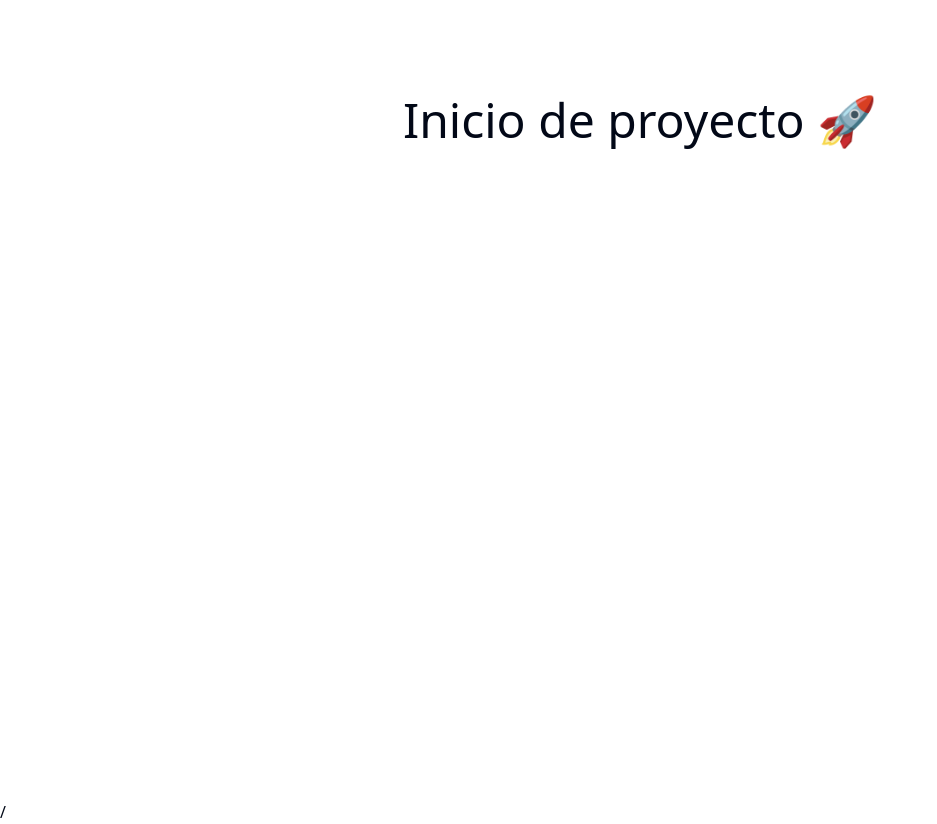
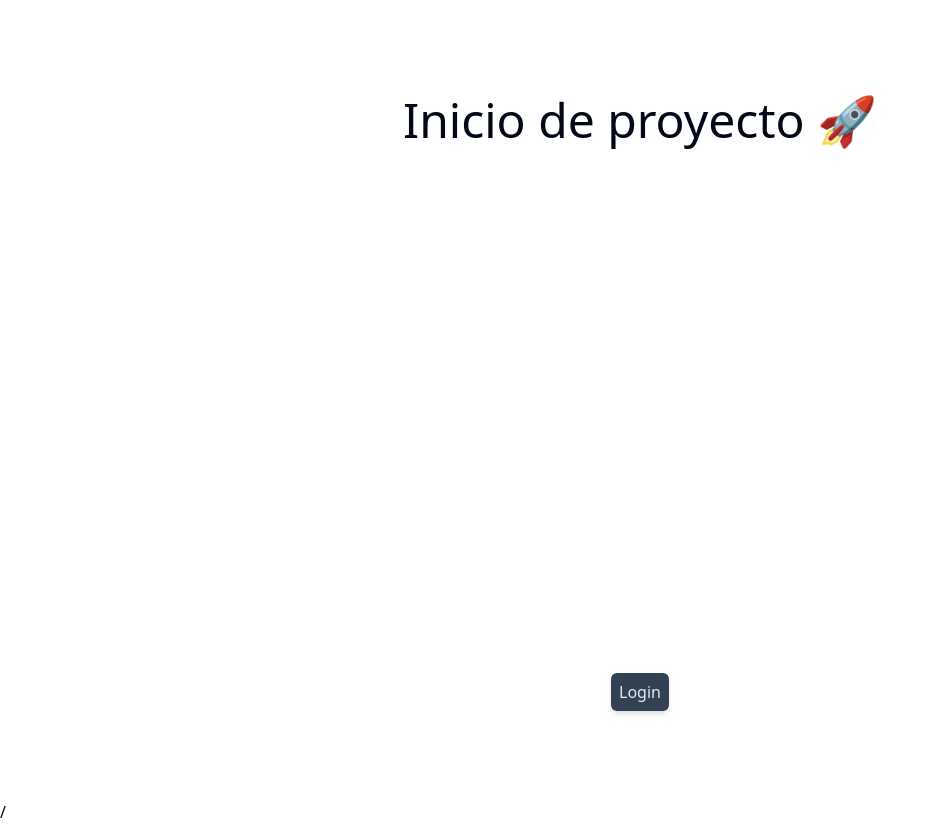
Before and after one commit to martinfyic/frontend-agencia-, a Next.js app: page / in a window 1280 px wide. Shown: the whole page, without its empty margins (0-937 px from the left). Built offline with nearby package versions, Linux system fonts and the light colour scheme.

Commit message:
feat: :lipstick: agrego login button

```diff
--- a/src/app/page.tsx
+++ b/src/app/page.tsx
@@ -1,7 +1,20 @@
+import { cn } from '@/lib/utils';
+import Link from 'next/link';
+
 export default function Home() {
   return (
     <main className='flex min-h-screen flex-col items-center justify-between p-24'>
       <h1 className='text-5xl'>Inicio de proyecto 🚀</h1>
+      <nav>
+        <Link
+          href='/auth/login'
+          className={cn(
+            'rounded-md bg-slate-700 px-2 py-2 text-slate-200 shadow-md',
+          )}
+        >
+          Login
+        </Link>
+      </nav>
     </main>
   );
 }
```
